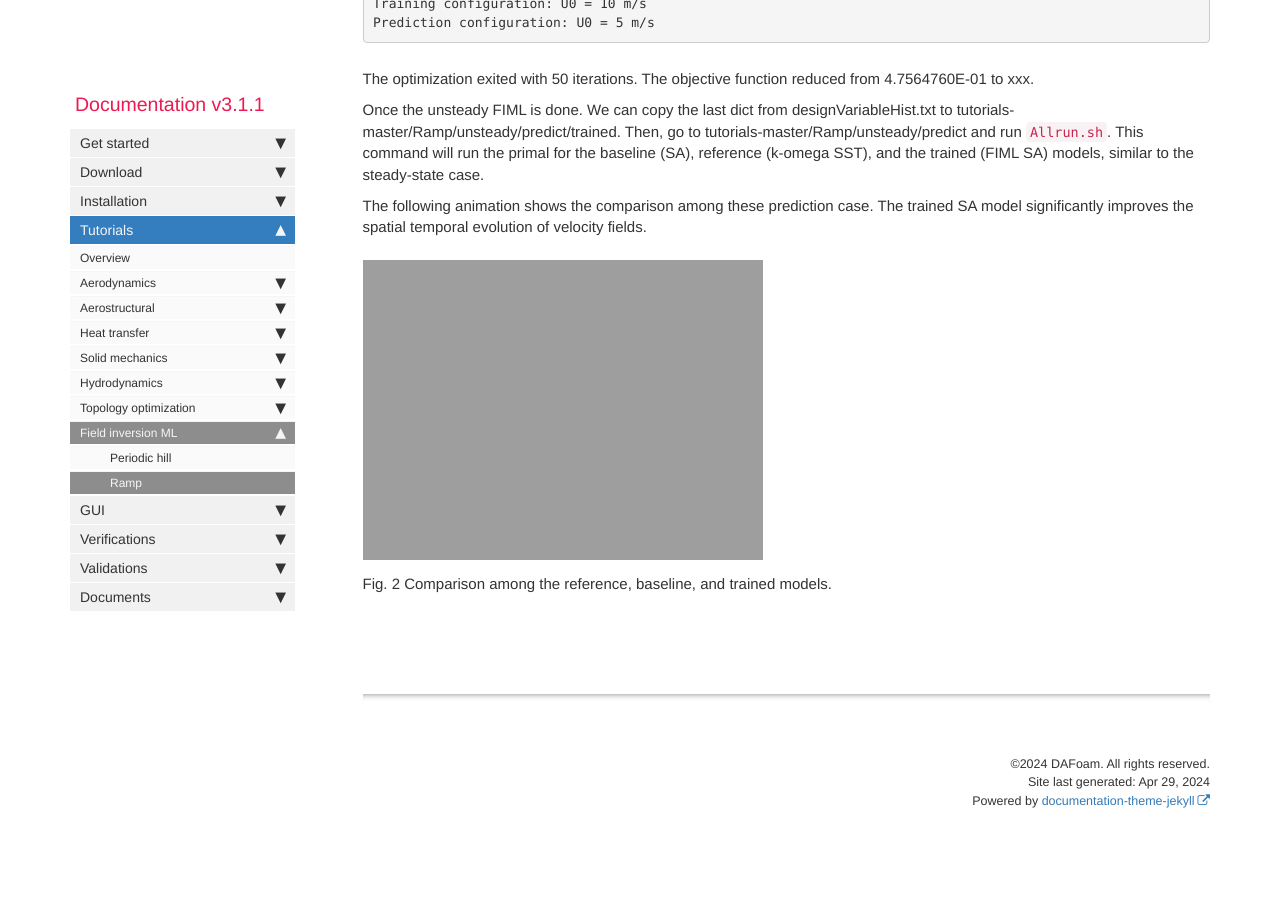
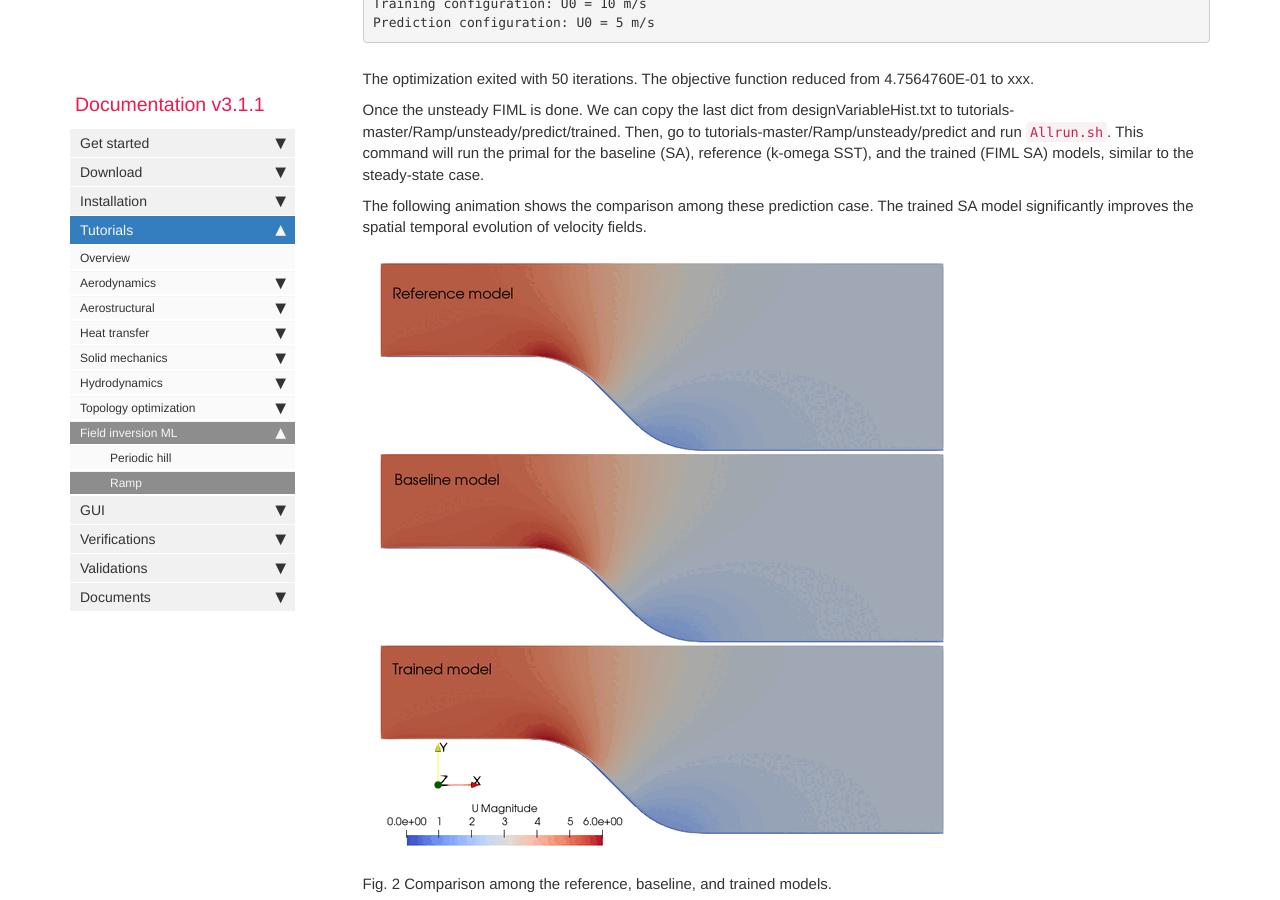
Before and after one commit to DAFoam/DAFoam.github.io, a Jekyll site: the page built from pages/mydoc/mydoc_tutorials_fieldinversion_ramp.md, in a window 1280 px wide and 900 px high, scrolled down 1956 px. Built offline with Jekyll 4.4.1, drawn with Linux system fonts in a browser that asks for light colours; comment, search, counter and statistics services are not loaded; before the commit the page ends 2817 px from its top, so only the background shows below that.

Commit message:
content update

```diff
--- a/pages/mydoc/mydoc_tutorials_fieldinversion_ramp.md
+++ b/pages/mydoc/mydoc_tutorials_fieldinversion_ramp.md
@@ -73,7 +73,7 @@ Once the unsteady FIML is done. We can copy the last dict from designVariableHis
 
 The following animation shows the comparison among these prediction case. The trained SA model significantly improves the spatial temporal evolution of velocity fields.
 
-<img src="{{ site.url }}{{ site.baseurl }}/images/tutorials/Ramp_ufiml.png" width="400" />
+<img src="{{ site.url }}{{ site.baseurl }}/images/tutorials/Ramp_ufiml.gif" width="400" />
 
 Fig. 2 Comparison among the reference, baseline, and trained models.
 
```
